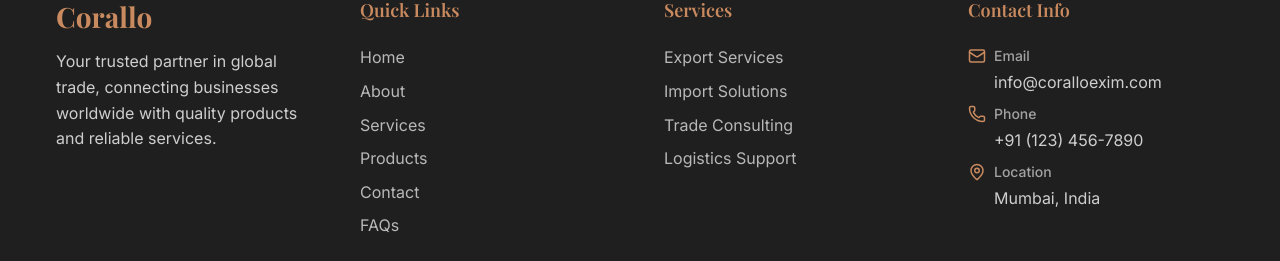
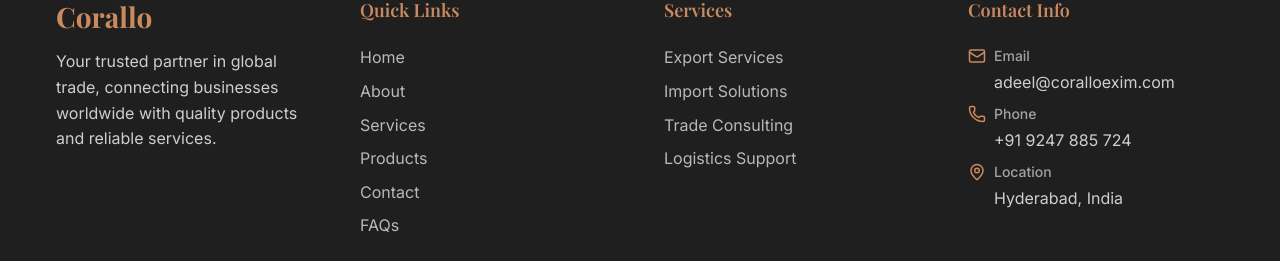
Before and after one commit to Shar1q-codes/corallo-exports-site, a React (Vite) app: page / in a window 1280 px wide. Shown: the part 3662-3923 px from the top of the page. Built offline with nearby package versions, Linux system fonts and the light colour scheme.

Commit message:
Updated Footer.jsx

```diff
--- a/src/components/Footer.jsx
+++ b/src/components/Footer.jsx
@@ -37,19 +37,19 @@ export default function Footer() {
     {
       icon: <Mail size={18} />,
       label: "Email",
-      value: "info@coralloexim.com",
+      value: "adeel@coralloexim.com",
       href: "mailto:info@coralloexim.com",
     },
     {
       icon: <Phone size={18} />,
       label: "Phone",
-      value: "+91 (123) 456-7890",
+      value: "+91 9247 885 724",
       href: "tel:+911234567890",
     },
     {
       icon: <MapPin size={18} />,
       label: "Location",
-      value: "Mumbai, India",
+      value: "Hyderabad, India",
     },
   ];
 
```
